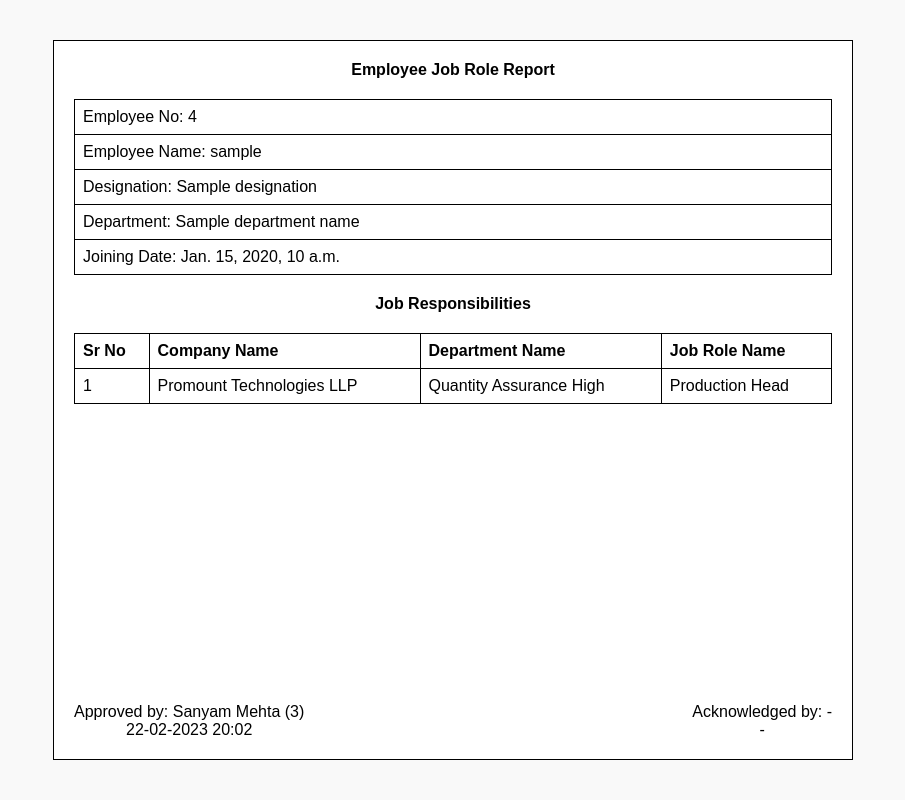
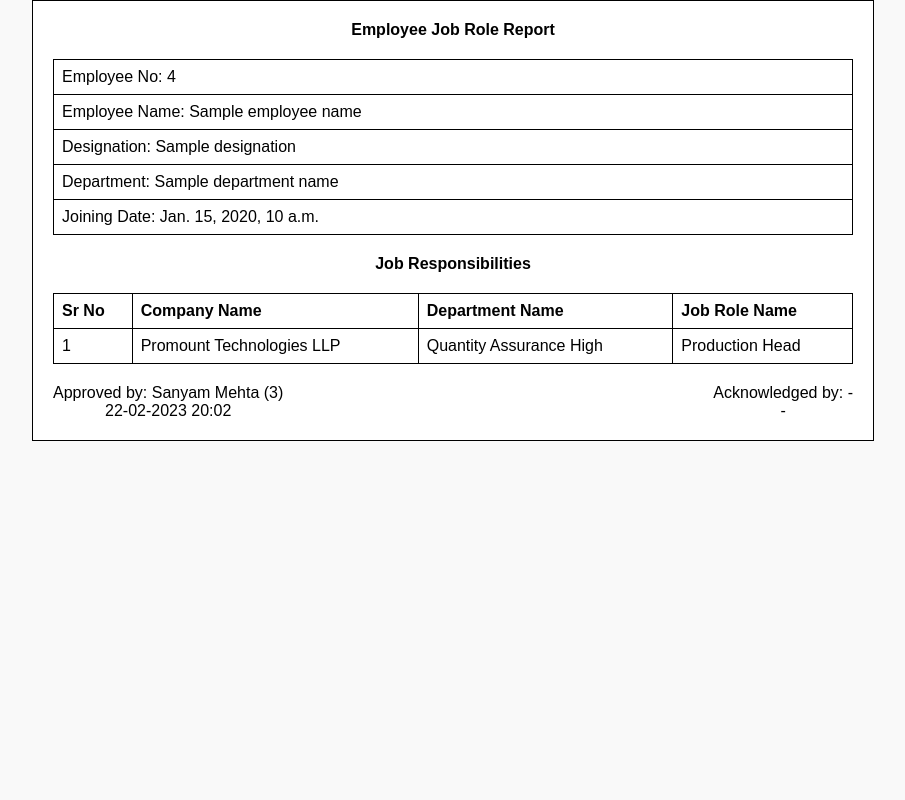
Before and after one commit to n10techno/lmsdms_backend, a Django app: template configure/templates/employee_job_role.html in a window 1280 px wide. Shown: the whole page, without its empty margins (187-1092 px from the left). Run offline with Django 4.2, Linux system fonts and the light colour scheme; the template is opened without the code that fills it: most values are stand-ins (such as "Sample title", 1, 10 or a date in 2020).

Commit message:
attend true false

```diff
--- a/configure/configure/settings.py
+++ b/configure/configure/settings.py
@@ -110,8 +110,7 @@
         "ENGINE": "django.db.backends.postgresql",
         "NAME": "lmsdms_db",
         "USER": "lmsdms_user",
-        "PASSWORD": "12345678",
-        # "PASSWORD": "qkJE^0MA5KTK9e4",
+        "PASSWORD": "qkJE^0MA5KTK9e4",
         "HOST": "localhost",
         "PORT": "5432",
         }
--- a/configure/lms_module/models.py
+++ b/configure/lms_module/models.py
@@ -252,11 +252,12 @@
     session_name = models.CharField(max_length=255)
     venue = models.CharField(max_length=255)
     start_date = models.DateTimeField()
-    end_date = models.DateTimeField()
+    # end_date = models.DateTimeField()
     start_time = models.TimeField()
-    end_time = models.TimeField()
+    # end_time = models.TimeField()
     user_ids = models.ManyToManyField(CustomUser)
     classroom = models.ForeignKey(ClassroomTraining, related_name="sessions", on_delete=models.CASCADE)
+    attend = models.BooleanField(default=False)
 
 class SessionComplete(models.Model):
     user = models.ForeignKey(CustomUser, on_delete=models.CASCADE)
--- a/configure/lms_module/serializers.py
+++ b/configure/lms_module/serializers.py
@@ -271,7 +271,7 @@
     is_completed = serializers.SerializerMethodField()
     class Meta:
         model = Session
-        fields = ['id', 'session_name', 'venue', 'start_date', 'start_time', 'classroom_id', 'is_completed', 'user_ids']
+        fields = ['id', 'session_name', 'venue', 'start_date', 'start_time', 'classroom_id', 'is_completed', 'user_ids', 'attend']
 
     def get_is_completed(self, obj):
         session_complete = SessionComplete.objects.filter(session=obj, is_completed=True).first()
--- a/configure/templates/employee_job_role.html
+++ b/configure/templates/employee_job_role.html
@@ -9,22 +9,14 @@
             font-family: Arial, sans-serif;
             margin: 0;
             padding: 0;
-            display: flex;
-            justify-content: center;
-            align-items: center;
-            height: 100vh;
             background-color: #f9f9f9;
         }
         .container {
             width: 800px;
+            margin: 0 auto;
+            padding: 20px;
             border: 1px solid black;
-            padding: 20px;
-            box-sizing: border-box;
             background-color: white;
-            height:90vh;
-            display: flex;
-            flex-direction: column;
-            justify-content: space-between;
         }
         .header {
             text-align: center;
@@ -48,7 +40,7 @@
             justify-content: space-between;
             margin-top: 20px;
         }
-        .footerName{
+        .footerName {
             display: flex;
             flex-direction: column;
             justify-content: center;
@@ -58,14 +50,13 @@
 </head>
 <body>
     <div class="container">
-    <div>
         <div class="header">Employee Job Role Report</div>
         <table>
             <tr>
                 <td>Employee No: <span>4</span></td>
             </tr>
             <tr>
-                <td>Employee Name: {{ username }}</td>
+                <td>Employee Name: {{ employee_name }}</td>
             </tr>
             <tr>
                 <td>Designation: {{ designation }}</td>
@@ -93,15 +84,15 @@
                 <td>Production Head</td>
             </tr>
         </table>
-    </div>
+
         <div class="footer">
             <div class="footerName">
-                <div class="">Approved by: Sanyam Mehta (3) </div>
-                <div class="">22-02-2023 20:02 </div>
+                <div>Approved by: Sanyam Mehta (3)</div>
+                <div>22-02-2023 20:02</div>
             </div>
             <div class="footerName">
                 <div>Acknowledged by: -</div>
-                <div class=""> - </div>
+                <div>-</div>
             </div>
         </div>
     </div>
```
Also changed, not shown: configure/dms_module/views.py (+0 -44 lines), configure/lms_module/views.py (+20 -3 lines).
